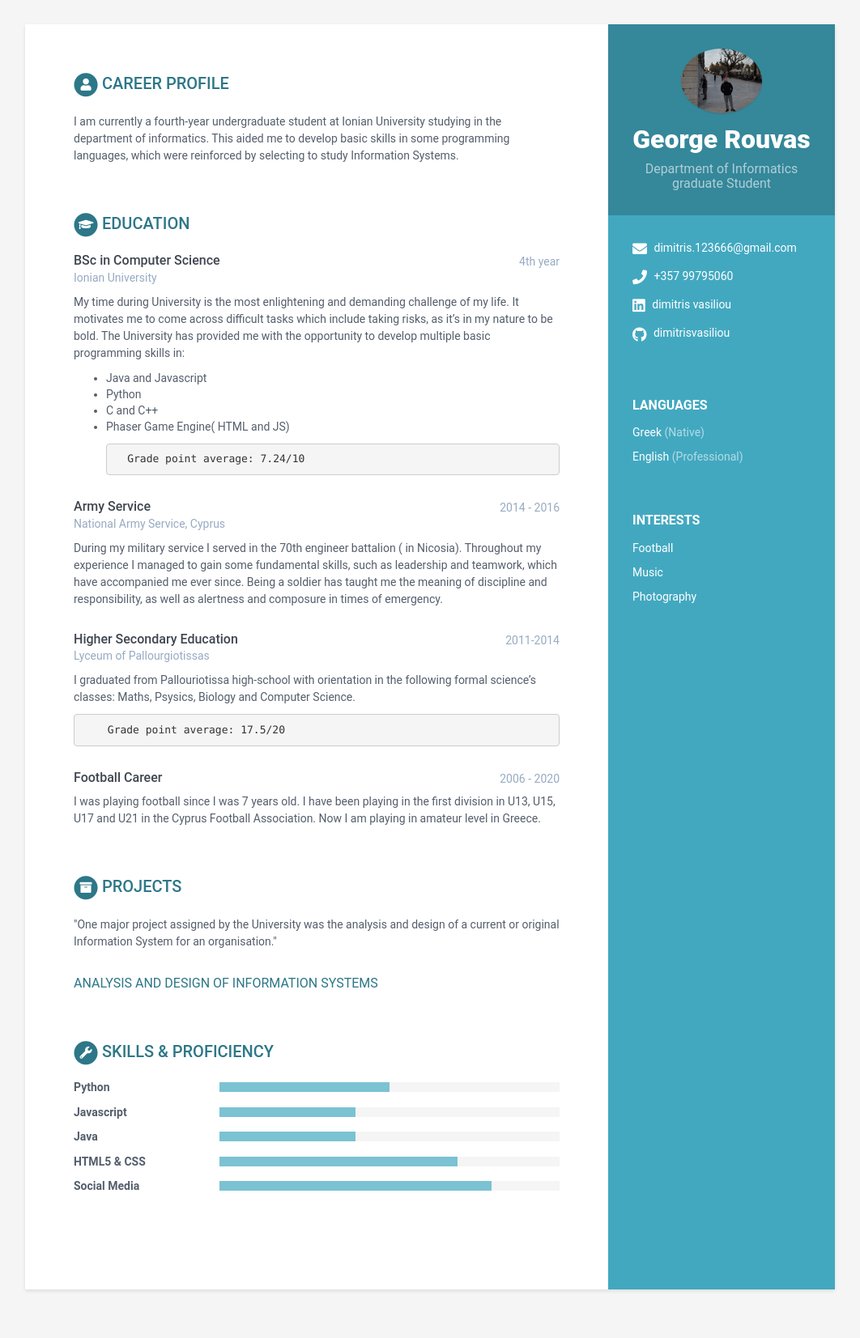
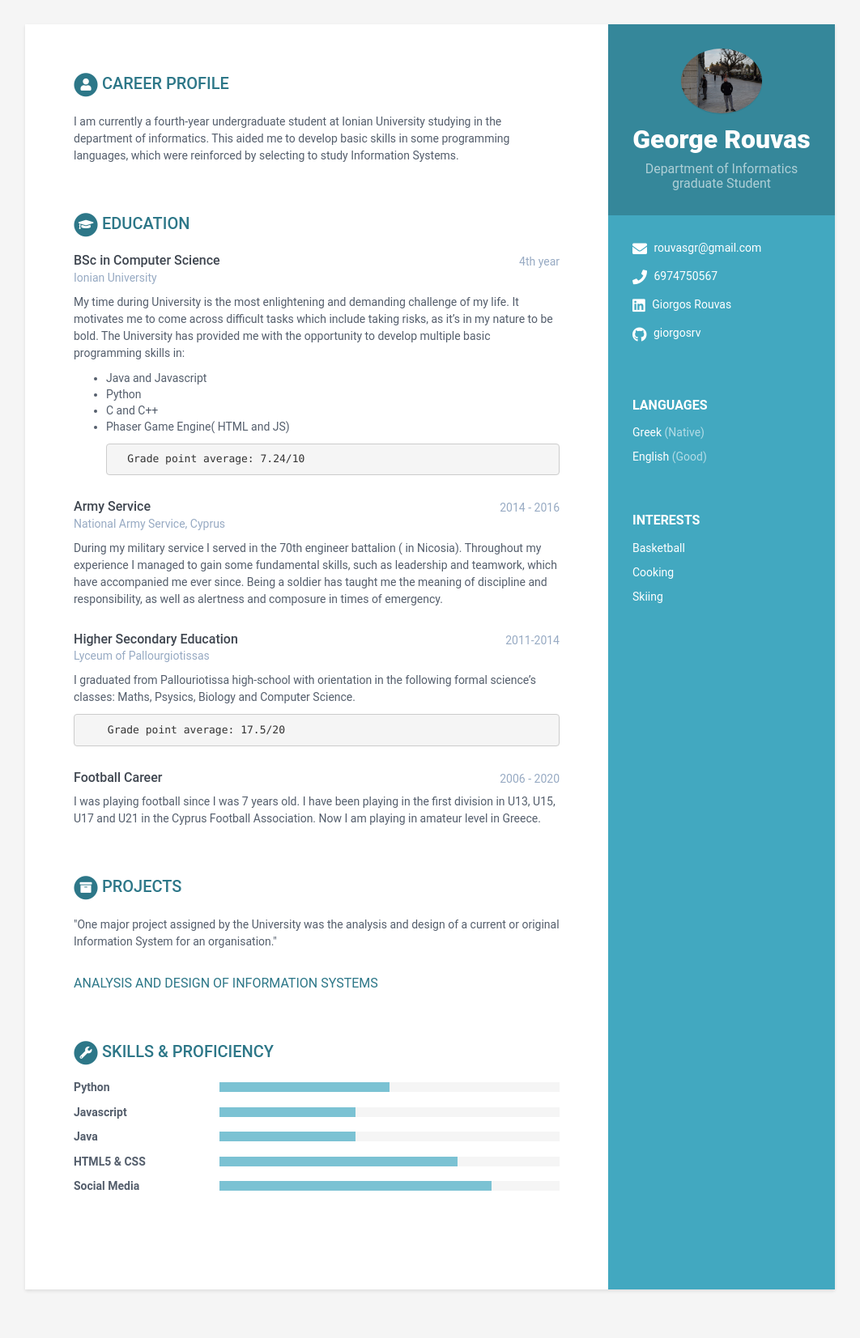
Before and after one commit to giorgosrv/MyCv, a Jekyll site: the page built from index.html, in a window 1280 px wide. Shown: the whole page at 81% size, without its empty margins (109-1171 px from the left). Built offline with Jekyll 4.4.1, drawn with Linux system fonts in a browser that asks for light colours.

Commit message:
Update data.yml

```diff
--- a/_data/data.yml
+++ b/_data/data.yml
@@ -15,37 +15,37 @@ sidebar:
     avatar: 2.jpg  #place a 100x100 picture inside /assets/images/ folder and provide the name of the file below
 
     # Sidebar links
-    email: dimitris.123666@gmail.com
-    phone: +357 99795060
-   #website: dimitrisvasiliou.github.io/resume-cv #do not add http://
-    linkedin: dimitris vasiliou
-    github: dimitrisvasiliou
+    email: rouvasgr@gmail.com
+    phone: 6974750567
+
+    linkedin: Giorgos Rouvas
+    github: giorgosrv
     gitlab:
     bitbucket:
     twitter:
     stack-overflow: # Number/Username, e.g. 123456/alandoe
     codewars:
     goodreads: # Number-Username, e.g. 123456-alandoe
-    instagram: dimitrisvasiliou96
+
 
     languages:
       - idiom: Greek
         level: Native
 
       - idiom: English
-        level: Professional
+        level: Good
 
       #- idiom: Spanish
       #  level: Professional
 
     interests:
-      - item: Football
+      - item: Basketball
         link:
 
-      - item: Music
+      - item: Cooking
         link:
 
-      - item: Photography
+      - item: Skiing
         link:
 
 career-profile:
```
